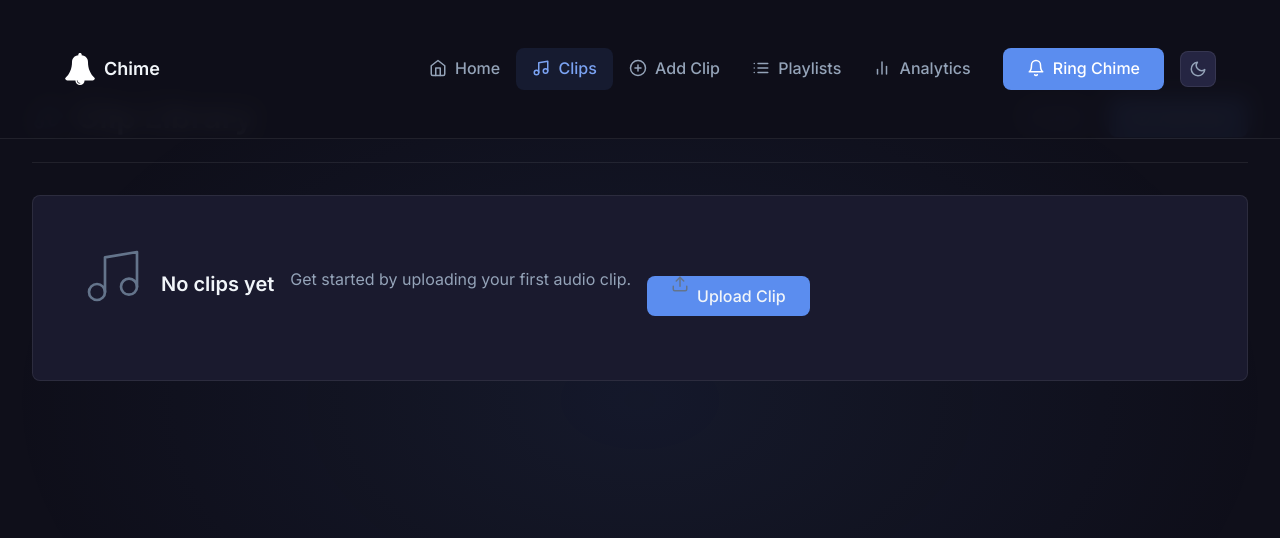
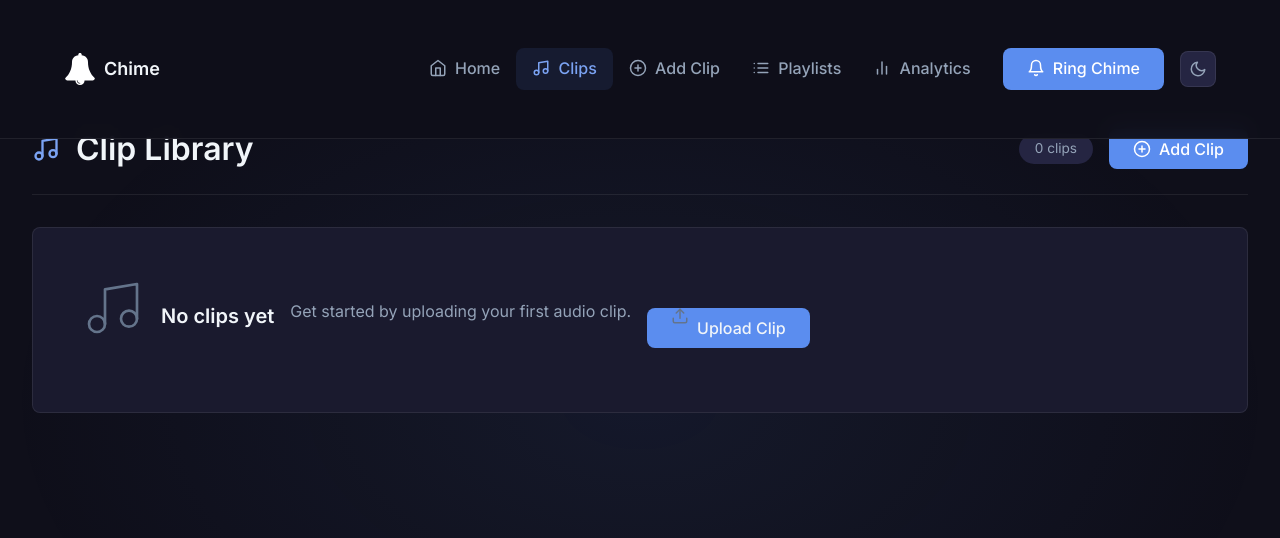
Before and after one commit to PoDuck/pi_chime, a Django app: page / in a window 1280 px wide. Shown: the top 538 px of the page. Run offline with Django 5.2, Linux system fonts and the light colour scheme; data that the repository does not hold is empty; some libraries are stand-ins or nearby versions.

Commit message:
Increase main padding-top to clear two-line navbar
Co-Authored-By: Claude Sonnet 4.6 <noreply@anthropic.com>

```diff
--- a/templates/base.html
+++ b/templates/base.html
@@ -90,7 +90,7 @@
     </nav>
 
     <!-- Main Content -->
-    <main class="container-fluid" style="padding-top: 6rem;">
+    <main class="container-fluid" style="padding-top: 8rem;">
         {% block content %}{% endblock content %}
     </main>
 
```
